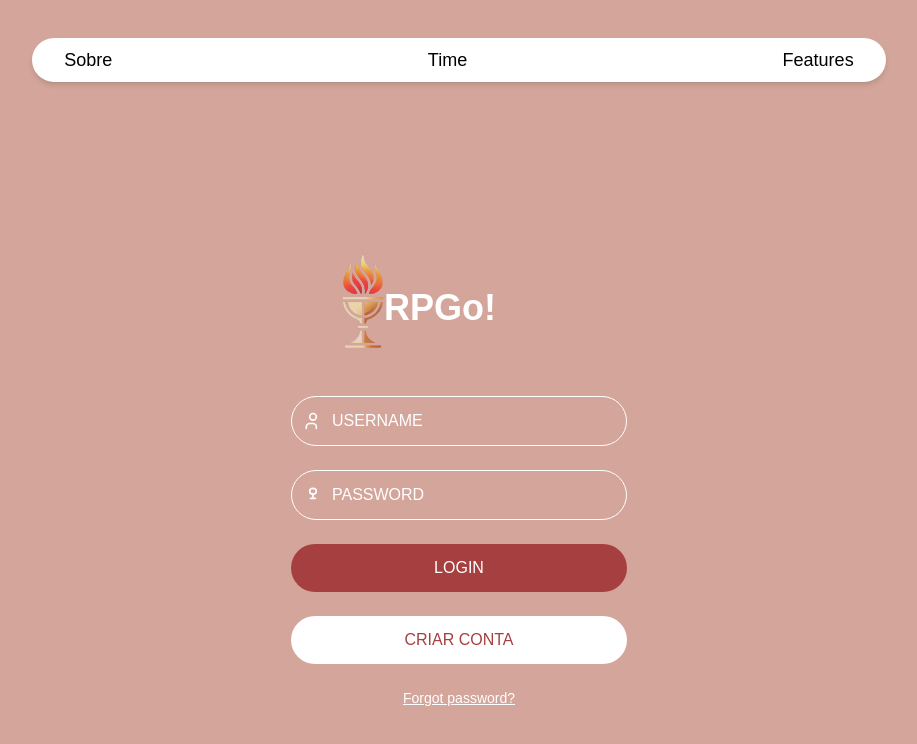
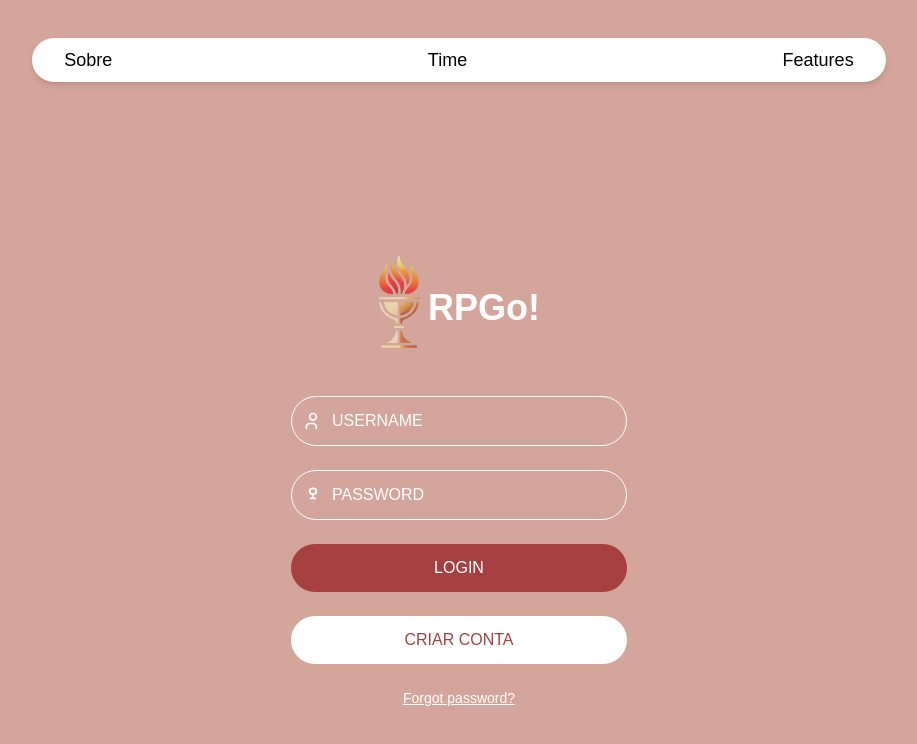
Before and after one commit to Projeto-RPGo/frontend, a Next.js app: page / in a window 1280 px wide. Shown: the top 744 px of the page, without its empty margins (181-1098 px from the left). Built offline with nearby package versions, Linux system fonts and the light colour scheme.

Commit message:
Redirection logo

```diff
--- a/src/app/components/logoWithTitle.js
+++ b/src/app/components/logoWithTitle.js
@@ -4,7 +4,7 @@ function LogoWithTitle() {
         <img
           src="/img/rpgo-logo.png"
           alt="Logo"
-          className="w-28 h-28 ml-20"
+          className="w-28 h-28 ml-40 mr-2"
         />
         <h1 className="text-4xl font-bold text-white mr-40">RPGo!</h1>
       </div>
```
